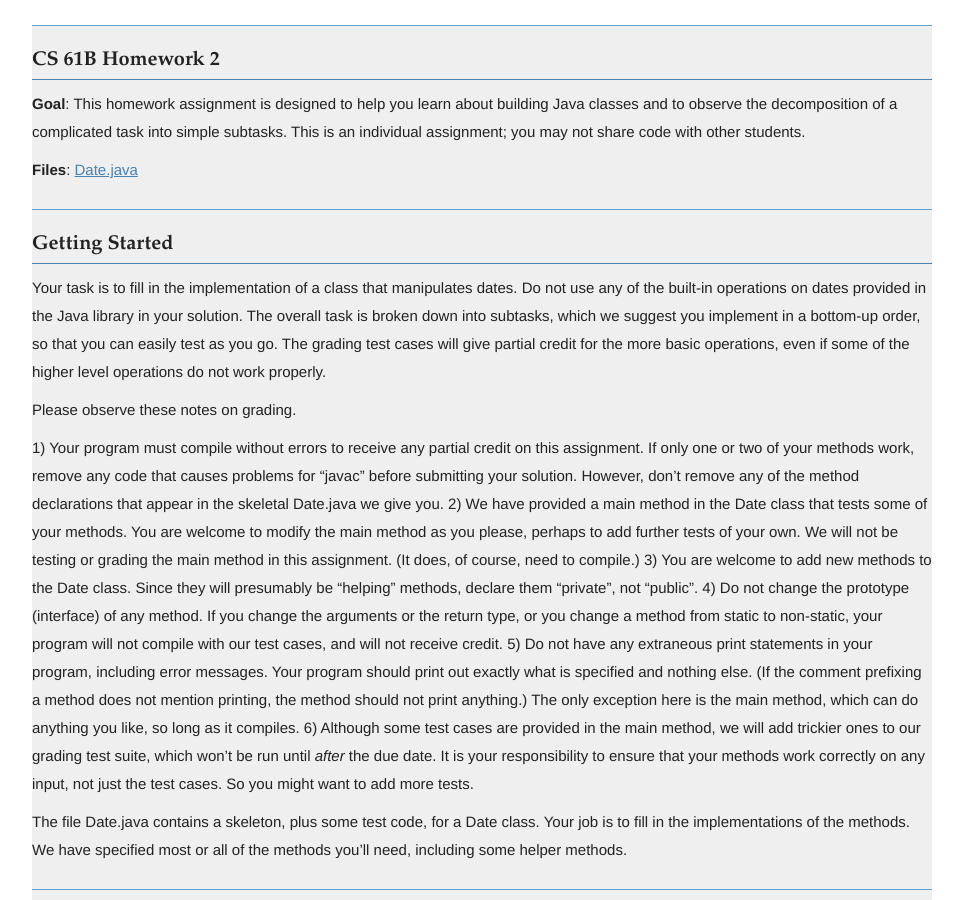
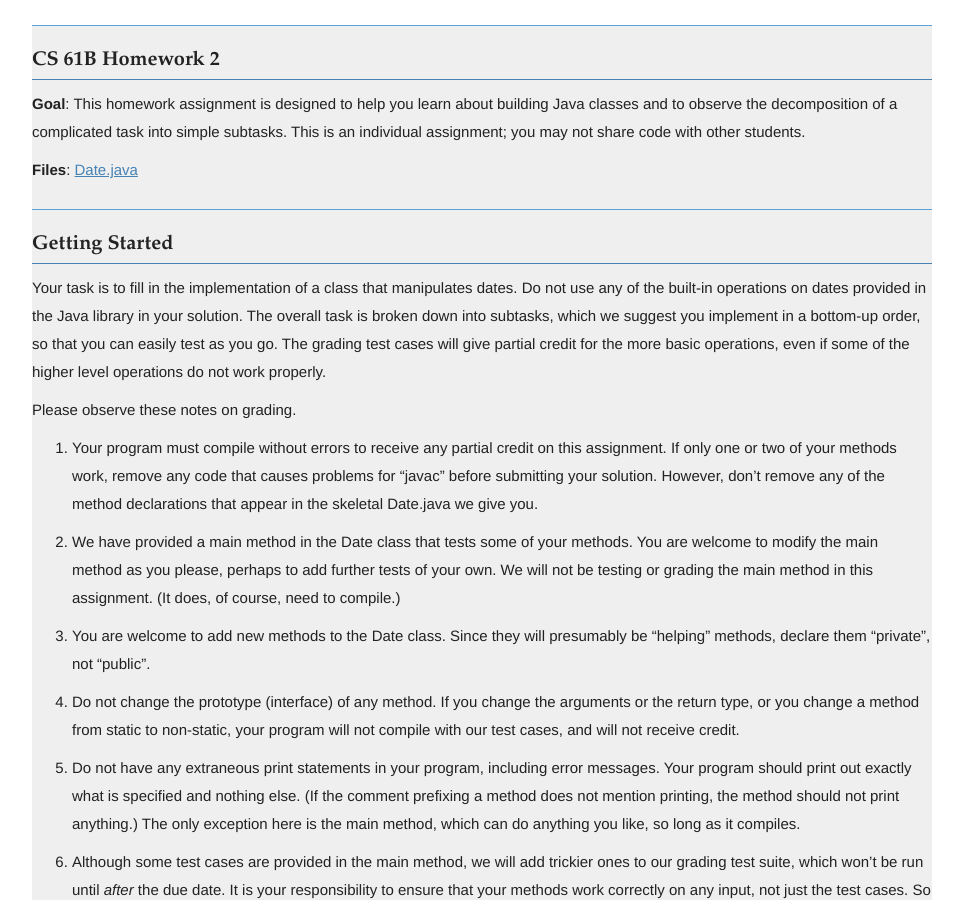
Before and after one commit to gaotx/cs61b, a Jekyll site: the page built from hw/hw02/index.md, in a window 1280 px wide and 900 px high. Shown: the whole window, without its empty margins (8-971 px from the left). Built offline with Jekyll 4.4.1, drawn with Linux system fonts in a browser that asks for light colours; comment, search, counter and statistics services are not loaded.

Commit message:
formatting hw02

```diff
--- a/hw/hw02/index.md
+++ b/hw/hw02/index.md
@@ -25,27 +25,27 @@ operations, even if some of the higher level operations do not work properly.
 
 Please observe these notes on grading.
 
-1)  Your program must compile without errors to receive any partial credit on
+1.  Your program must compile without errors to receive any partial credit on
     this assignment.  If only one or two of your methods work, remove any code
     that causes problems for "javac" before submitting your solution.  However,
     don't remove any of the method declarations that appear in the skeletal
     Date.java we give you.
-2)  We have provided a main method in the Date class that tests some of your
+2.  We have provided a main method in the Date class that tests some of your
     methods.  You are welcome to modify the main method as you please, perhaps
     to add further tests of your own.  We will not be testing or grading the
     main method in this assignment.  (It does, of course, need to compile.)
-3)  You are welcome to add new methods to the Date class.  Since they will
+3.  You are welcome to add new methods to the Date class.  Since they will
     presumably be "helping" methods, declare them "private", not "public".
-4)  Do not change the prototype (interface) of any method.  If you change
+4.  Do not change the prototype (interface) of any method.  If you change
     the arguments or the return type, or you change a method from static to
     non-static, your program will not compile with our test cases, and will
     not receive credit.
-5)  Do not have any extraneous print statements in your program, including
+5.  Do not have any extraneous print statements in your program, including
     error messages.  Your program should print out exactly what is specified
     and nothing else.  (If the comment prefixing a method does not mention
     printing, the method should not print anything.)  The only exception here
     is the main method, which can do anything you like, so long as it compiles.
-6)  Although some test cases are provided in the main method, we will add
+6.  Although some test cases are provided in the main method, we will add
     trickier ones to our grading test suite, which won't be run until _after_
     the due date.  It is your responsibility to ensure that your methods work
     correctly on any input, not just the test cases.  So you might want to add
@@ -67,6 +67,7 @@ year is any year divisible by 4, except that a year divisible by 100 is not a
 leap year, except that a year divisible by 400 is a leap year after all.
 Hence, 1800 and 1900 are not leap years, but 1600 and 2000 are.  (Implement
 this rule in your program even if you know information to the contrary.)
+
 <pre><code>
   /** Checks whether the given year is a leap year.
    *  @return true if and only if the input year is a leap year.
```
